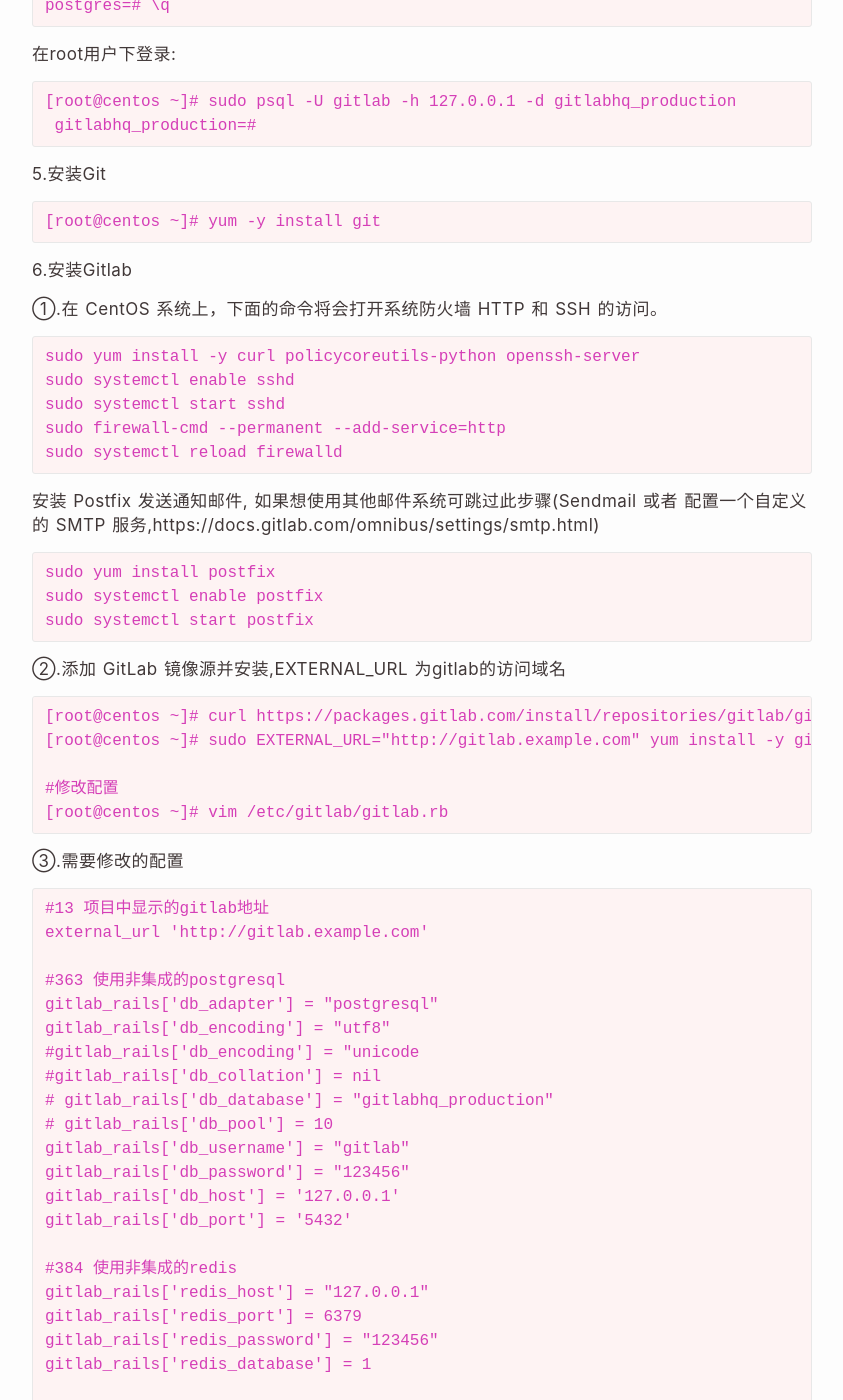
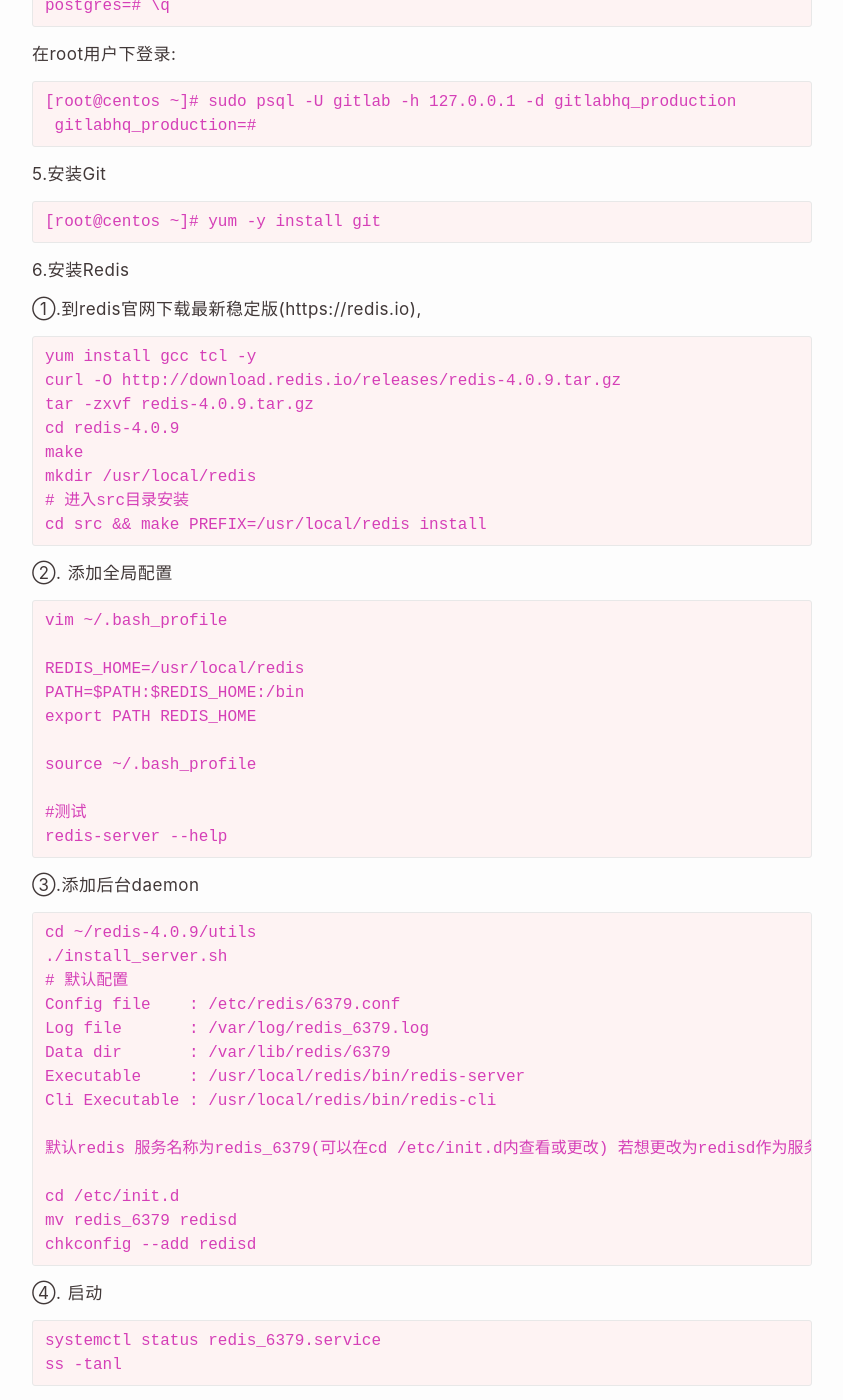
Before and after one commit to Flyonsnow/flyonsnow.github.io, a Jekyll site: the page built from _posts/2017-8-16-14-install_gitlab.md, in a window 1280 px wide and 1400 px high, scrolled down 3908 px. Shown: the whole window, without its empty margins (218-1061 px from the left). Built offline with Jekyll 4.4.1, drawn with Linux system fonts in a browser that asks for light colours; nearby versions of some CDN libraries; comment, search, counter and statistics services are not loaded; some of the changed text lies outside the part shown.

Commit message:
更新流程

```diff
--- a/_posts/2017-8-16-14-install_gitlab.md
+++ b/_posts/2017-8-16-14-install_gitlab.md
@@ -158,6 +158,67 @@
 
     [root@centos ~]# yum -y install git
 
+6.安装Redis
+
+①.到redis官网下载最新稳定版(https://redis.io),
+
+    yum install gcc tcl -y
+    curl -O http://download.redis.io/releases/redis-4.0.9.tar.gz
+    tar -zxvf redis-4.0.9.tar.gz
+    cd redis-4.0.9
+    make
+    mkdir /usr/local/redis
+    # 进入src目录安装
+    cd src && make PREFIX=/usr/local/redis install
+
+②. 添加全局配置
+
+    vim ~/.bash_profile
+
+    REDIS_HOME=/usr/local/redis
+    PATH=$PATH:$REDIS_HOME:/bin
+    export PATH REDIS_HOME
+
+    source ~/.bash_profile
+
+    #测试
+    redis-server --help
+
+③.添加后台daemon
+
+    cd ~/redis-4.0.9/utils
+    ./install_server.sh
+    # 默认配置
+    Config file    : /etc/redis/6379.conf
+    Log file       : /var/log/redis_6379.log
+    Data dir       : /var/lib/redis/6379
+    Executable     : /usr/local/redis/bin/redis-server
+    Cli Executable : /usr/local/redis/bin/redis-cli
+
+    默认redis 服务名称为redis_6379(可以在cd /etc/init.d内查看或更改)
+若想更改为redisd作为服务名
+
+    cd /etc/init.d
+    mv redis_6379 redisd
+    chkconfig --add redisd
+
+④. 启动
+
+    systemctl status redis_6379.service
+    ss -tanl
+
+⑤. 远程访问及ip限制
+
+    vim /etc/redis/6379.conf
+
+    #protected-mode yes改为
+    protected-mode no
+
+    # 注释掉, 如下
+    #bind 127.0.0.1
+
+限制ip访问需要之后在研究下，并不是填上要访问的ip就是允许此ip访问，应该是填上可以访问的本机网卡ip
+
 6.安装Gitlab
 
 ①.在 CentOS 系统上，下面的命令将会打开系统防火墙 HTTP 和 SSH 的访问。
@@ -188,7 +249,7 @@
     #13 项目中显示的gitlab地址
     external_url 'http://gitlab.example.com'
 
-    #363 使用非集成的postgresql
+    #401 使用非集成的postgresql
     gitlab_rails['db_adapter'] = "postgresql"
     gitlab_rails['db_encoding'] = "utf8"
     #gitlab_rails['db_encoding'] = "unicode
@@ -200,26 +261,26 @@
     gitlab_rails['db_host'] = '127.0.0.1'
     gitlab_rails['db_port'] = '5432'
 
-    #384 使用非集成的redis
+    #423 使用非集成的redis
     gitlab_rails['redis_host'] = "127.0.0.1"
     gitlab_rails['redis_port'] = 6379
     gitlab_rails['redis_password'] = "123456"
     gitlab_rails['redis_database'] = 1
 
-    #561 设置unicorn监听端口
+    #613 设置unicorn监听端口
     unicorn['listen'] = '127.0.0.1'
     unicorn['port'] = 8087
 
-    #619 是否使用集成postgresql
+    #676 是否使用集成postgresql
     postgresql['enable'] = false
 
-    #721 是否使用集成redis
+    #799 是否使用集成redis
     redis['enable'] = false
 
     #788 是否使用集成nginx,即使本地安装了Nginx也建议打开集成的nginx
     nginx['enable'] = true
 
-    #827 集成的Nginx监听的端口,若要本地和集成的Nginx同时使用,则更改监听端口
+    #879 集成的Nginx监听的端口,若要本地和集成的Nginx同时使用,则更改监听端口
     nginx['listen_port'] = 80
     #nginx['listen_port'] = 8088
 
```
